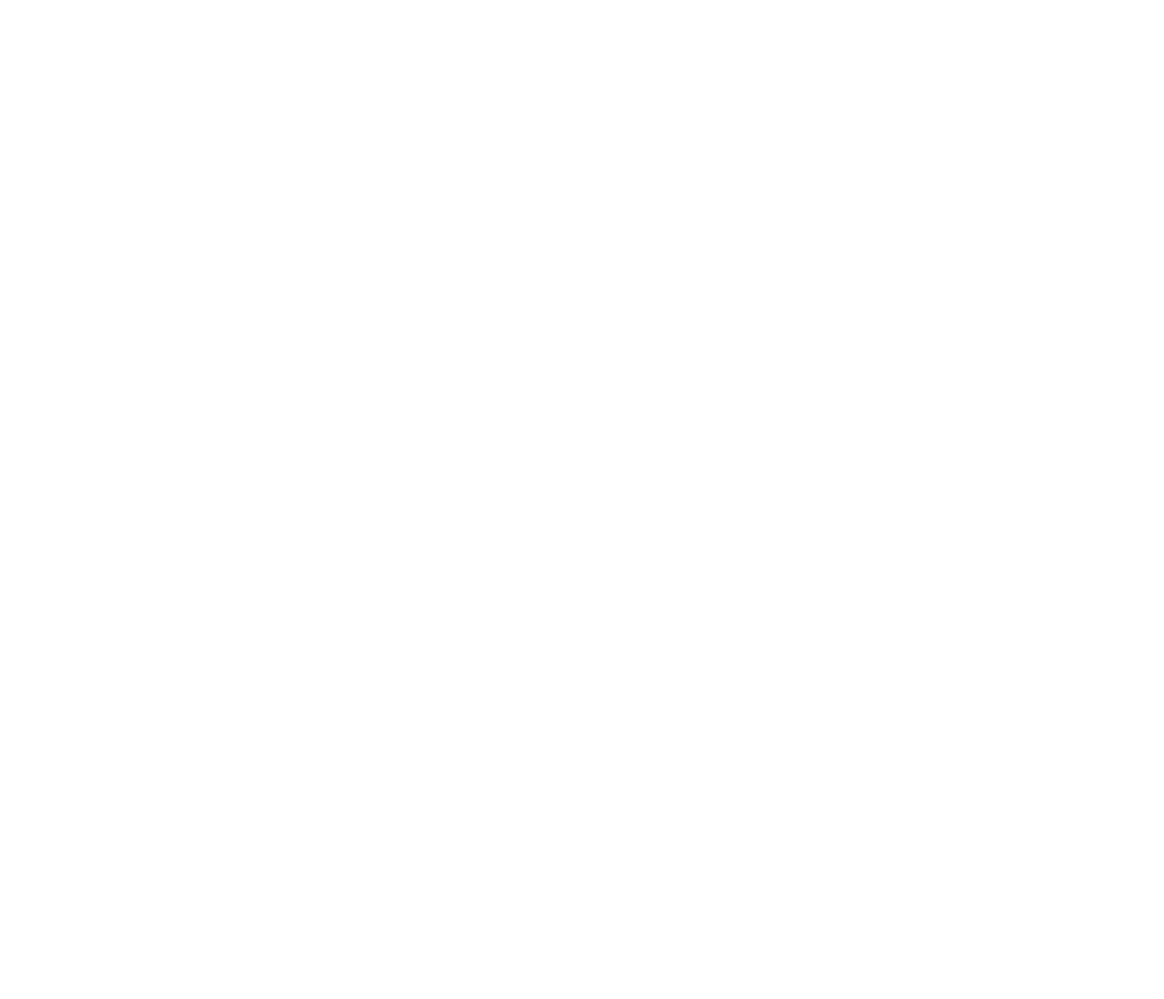
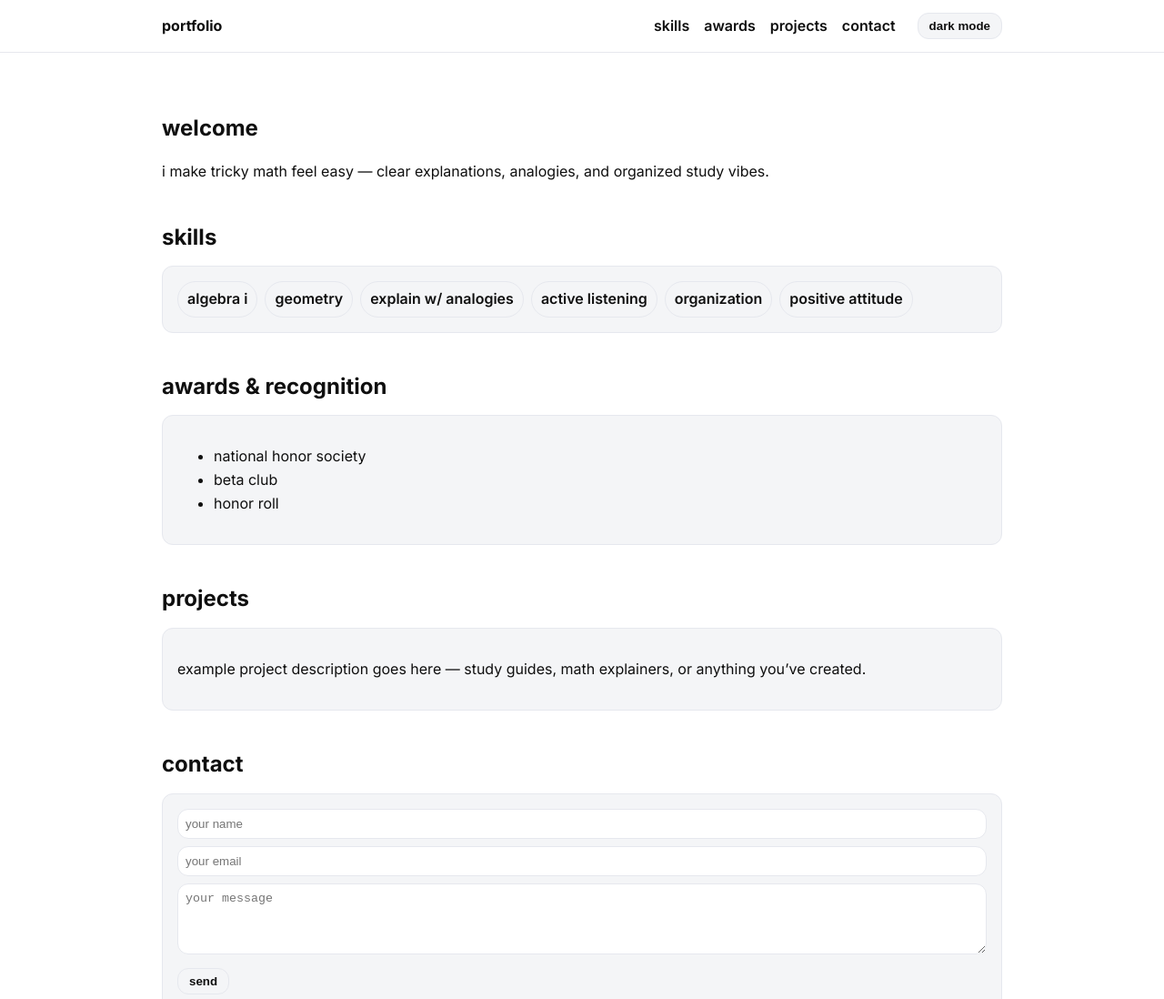
Before and after one commit to camc961/MyPortfolio, a plain HTML site: page index.html in a window 1280 px wide. Shown: the top 1098 px of the page at 91% size. Before the commit the page ends 800 px from the top, so only its background shows below. Drawn offline with Linux system fonts and the light colour scheme.

Commit message:
Update index.html

```diff
--- a/index.html
+++ b/index.html
@@ -6,31 +6,157 @@
   <title>portfolio</title>
   <link href="https://fonts.googleapis.com/css2?family=Inter:wght@400;600;700&display=swap" rel="stylesheet">
   <style>
-    :root{
+    :root {
       --bg:#ffffff; --text:#0f0f0f; --muted:#5b6472; --card:#f4f5f7;
-      --accent:#7c3aed; --radius:12px; --maxw:960px; --border:#e6e8ee;
+      --accent:#7c3aed; --radius:12px; --border:#e6e8ee;
     }
-    [data-theme="dark"]{
+    [data-theme="dark"] {
       --bg:#0f0f0f; --text:#f5f7fb; --muted:#b7c0cc; --card:#17191d;
       --accent:#22d3ee; --border:#262a32;
     }
 
     *{box-sizing:border-box} html{scroll-behavior:smooth}
     body{
-      margin:0; font-family:Inter, system-ui, -apple-system, Segoe UI, Roboto, Helvetica, Arial, sans-serif;
+      margin:0; font-family:Inter, sans-serif;
       background:var(--bg); color:var(--text); line-height:1.6;
     }
 
-    /* header */
     header{
-      position:sticky; top:0; z-index:10; background:var(--bg);
+      position:sticky; top:0; z-index:10;
+      background:var(--bg);
       border-bottom:1px solid var(--border);
     }
-    .nav{max-width:var(--maxw); margin:0 auto; padding:14px 18px;
-      display:flex; align-items:center; justify-content:space-between; gap:12px}
+    .nav{
+      max-width:960px; margin:0 auto; padding:14px 18px;
+      display:flex; align-items:center; justify-content:space-between;
+    }
     .brand{font-weight:700}
-    .links{display:flex; align-items:center; gap:16px}
+    .links{display:flex; gap:16px; align-items:center}
     .links a{color:var(--text); text-decoration:none; font-weight:600}
-    .btn{
-      appearance:none; border:1px solid var(--border); background:var(--card);
-      color:var(--text); padding:8px 12px; border-radius:var(--radius); font-
+
+    .toggle{
+      border:1px solid var(--border); background:var(--card);
+      color:var(--text); padding:6px 12px; border-radius:var(--radius);
+      cursor:pointer; font-weight:600;
+    }
+    .toggle:hover{background:var(--accent); color:#fff}
+
+    main{max-width:960px; margin:0 auto; padding:24px 18px}
+    section{margin:40px 0}
+    h1,h2{margin:0 0 12px}
+    .card{background:var(--card); border:1px solid var(--border);
+      border-radius:var(--radius); padding:16px; margin-top:10px}
+    .chips{display:flex; flex-wrap:wrap; gap:8px}
+    .chip{border:1px solid var(--border); background:transparent;
+      padding:6px 10px; border-radius:999px; font-weight:600; color:var(--text)}
+    footer{border-top:1px solid var(--border); color:var(--muted);
+      text-align:center; padding:28px 18px}
+  </style>
+  <script>
+    (() => {
+      const saved = localStorage.getItem("theme");
+      const prefersDark = window.matchMedia("(prefers-color-scheme: dark)").matches;
+      const start = saved || (prefersDark ? "dark" : "light");
+      document.documentElement.setAttribute("data-theme", start);
+    })();
+  </script>
+</head>
+<body>
+  <header>
+    <div class="nav">
+      <div class="brand">portfolio</div>
+      <div style="display:flex; align-items:center; gap:24px">
+        <nav class="links">
+          <a href="#skills">skills</a>
+          <a href="#awards">awards</a>
+          <a href="#projects">projects</a>
+          <a href="#contact">contact</a>
+        </nav>
+        <!-- toggle is separate on the far right -->
+        <button id="themeToggle" class="toggle">dark mode</button>
+      </div>
+    </div>
+  </header>
+
+  <main>
+    <section id="hero">
+      <h1>welcome</h1>
+      <p>i make tricky math feel easy — clear explanations, analogies, and organized study vibes.</p>
+    </section>
+
+    <section id="skills">
+      <h2>skills</h2>
+      <div class="card">
+        <div class="chips">
+          <span class="chip">algebra i</span>
+          <span class="chip">geometry</span>
+          <span class="chip">explain w/ analogies</span>
+          <span class="chip">active listening</span>
+          <span class="chip">organization</span>
+          <span class="chip">positive attitude</span>
+        </div>
+      </div>
+    </section>
+
+    <section id="awards">
+      <h2>awards & recognition</h2>
+      <div class="card">
+        <ul>
+          <li>national honor society</li>
+          <li>beta club</li>
+          <li>honor roll</li>
+        </ul>
+      </div>
+    </section>
+
+    <section id="projects">
+      <h2>projects</h2>
+      <div class="card">
+        <p>example project description goes here — study guides, math explainers, or anything you’ve created.</p>
+      </div>
+    </section>
+
+    <section id="contact">
+      <h2>contact</h2>
+      <div class="card">
+        <form id="contactForm">
+          <input type="text" placeholder="your name" required style="width:100%;margin-bottom:0.5rem;padding:0.5rem;border-radius:var(--radius);border:1px solid var(--border)">
+          <input type="email" placeholder="your email" required style="width:100%;margin-bottom:0.5rem;padding:0.5rem;border-radius:var(--radius);border:1px solid var(--border)">
+          <textarea placeholder="your message" required rows="4" style="width:100%;padding:0.5rem;border-radius:var(--radius);border:1px solid var(--border)"></textarea>
+          <button type="submit" class="toggle" style="margin-top:0.5rem;">send</button>
+          <span id="status" style="margin-left:10px; color:var(--muted)"></span>
+        </form>
+      </div>
+    </section>
+  </main>
+
+  <footer>© <span id="year"></span> portfolio • all rights reserved</footer>
+
+  <script>
+    // year
+    document.getElementById("year").textContent = new Date().getFullYear();
+
+    // theme toggle
+    const btn = document.getElementById("themeToggle");
+    function currentTheme(){ return document.documentElement.getAttribute("data-theme"); }
+    function setTheme(mode){
+      document.documentElement.setAttribute("data-theme", mode);
+      localStorage.setItem("theme", mode);
+      btn.textContent = mode === "dark" ? "light mode" : "dark mode";
+    }
+    setTheme(currentTheme());
+    btn.addEventListener("click", ()=> {
+      setTheme(currentTheme() === "dark" ? "light" : "dark");
+    });
+
+    // fake form handler
+    const form = document.getElementById("contactForm");
+    const status = document.getElementById("status");
+    form.addEventListener("submit", (e)=>{
+      e.preventDefault();
+      status.textContent = "message ready — demo only";
+      form.reset();
+    });
+  </script>
+</body>
+</html>
```
